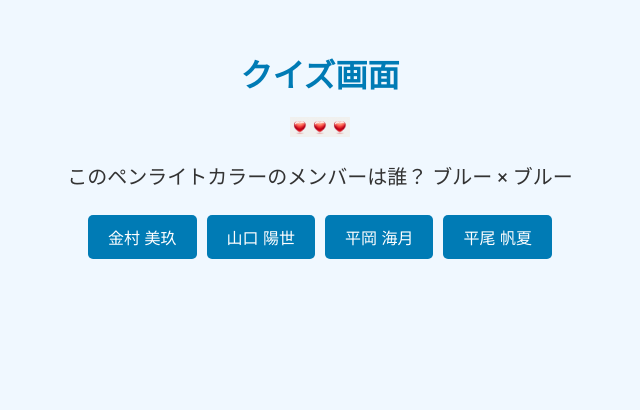
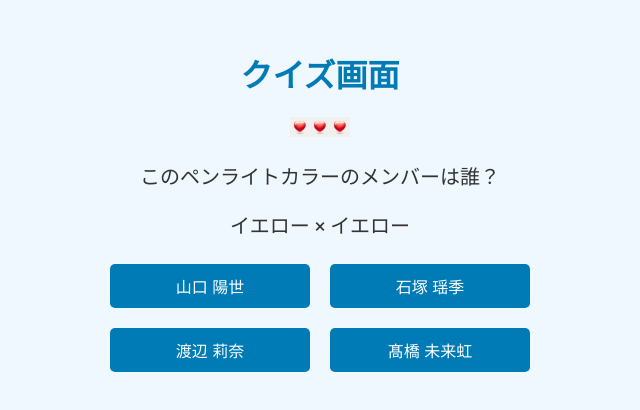
Before and after one commit to curogihu/hinatazaka_pen_light_color_quiz, a React (Create React App) app: page /top in a window 1280 px wide. Both pictures are taken after a click on the button "スタート". Shown: the top 410 px of the page, without its empty margins (320-960 px from the left). Built offline with nearby package versions, Linux system fonts and the light colour scheme.

Commit message:
test commit

```diff
--- a/src/App.css
+++ b/src/App.css
@@ -114,6 +114,15 @@ h1 {
   margin: 20px 0;
 }
 
+.quiz-container .quiz-options {  /* 変更箇所 */
+  display: grid;
+  grid-template-columns: repeat(2, 1fr); /* 2列 */
+  gap: 10px;
+  justify-content: center; /* 中央揃え */
+  max-width: 400px; /* 全体の幅を指定 */
+  margin: 0 auto; /* 水平方向の中央揃え */
+}
+
 .quiz-container button {
   margin: 5px;
   padding: 10px 20px;
@@ -129,3 +138,8 @@ h1 {
 .quiz-container button:hover {
   background-color: #005f99;
 }
+
+.quiz-container button[disabled] {
+  cursor: not-allowed;
+  opacity: 0.6;
+}
--- a/src/data/members.json
+++ b/src/data/members.json
@@ -125,60 +125,6 @@
         "generation": "4期生",
         "colors": ["ブルー", "ブルー"],
         "isGraduation": false
-      },
-      {
-        "name": "柿崎 芽実",
-        "generation": "1期生",
-        "colors": ["サクラピンク", "サクラピンク"],
-        "isGraduation": true
-      },
-      {
-        "name": "井口 眞緒",
-        "generation": "1期生",
-        "colors": ["パールグリーン", "パールグリーン"],
-        "isGraduation": true
-      },
-      {
-        "name": "濱瀬 茉莉奈",
-        "generation": "2期生",
-        "colors": ["グリーン", "グリーン"],
-        "isGraduation": true
-      },
-      {
-        "name": "宮田 愛萌",
-        "generation": "2期生",
-        "colors": ["ピンク", "ピンク"],
-        "isGraduation": true
-      },
-      {
-        "name": "影山 優佳",
-        "generation": "1期生",
-        "colors": ["ピンク", "ピンク"],
-        "isGraduation": true
-      },
-      {
-        "name": "岸帆夏",
-        "generation": "4期生",
-        "colors": ["ブルー", "ブルー"],
-        "isGraduation": true
-      },
-      {
-        "name": "潮紗理菜",
-        "generation": "1期生",
-        "colors": ["ブルー", "ブルー"],
-        "isGraduation": true
-      },
-      {
-        "name": "渡邉 美穂",
-        "generation": "2期生",
-        "colors": ["サクラピンク", "サクラピンク"],
-        "isGraduation": true
-      },
-      {
-        "name": "髙橋 未来花",
-        "generation": "3期生",
-        "colors": ["ピンク", "ピンク"],
-        "isGraduation": true
       }
     ]
   }
--- a/src/pages/QuizPage.js
+++ b/src/pages/QuizPage.js
@@ -6,15 +6,18 @@ import heartIcon from '../assets/heart_icon.png';
 const QuizPage = () => {
   const location = useLocation();
   const navigate = useNavigate();
-  const { range, questionCount, difficulty } = location.state;
+  const { difficulty } = location.state;
 
   const [questionIndex, setQuestionIndex] = useState(0);
   const [life, setLife] = useState(difficulty === 'easy' ? 3 : difficulty === 'normal' || difficulty === 'hard' ? 2 : 1);
   const [questions, setQuestions] = useState([]);
   const [currentQuestion, setCurrentQuestion] = useState({});
+  const [selectedOption, setSelectedOption] = useState(null); // 修正箇所: 選択されたオプションを追跡
+  const [isCorrect, setIsCorrect] = useState(false); // 修正箇所: 正解か不正解かを追跡
   const [timeLeft, setTimeLeft] = useState(5);
   const [isCountingDown, setIsCountingDown] = useState(difficulty === 'superhard');
   const [startTime, setStartTime] = useState(Date.now());
+  const [countdown, setCountdown] = useState(null); // 修正箇所: カウントダウン用
 
   // 経過時間をMM:SS.NNN形式でフォーマットする関数
   const formatTime = (milliseconds) => {
@@ -25,8 +28,30 @@ const QuizPage = () => {
     return `${String(minutes).padStart(2, '0')}:${String(seconds).padStart(2, '0')}.${String(millisecondsRemaining).padStart(3, '0')}`;
   };
 
-  const handleAnswer = useCallback((isCorrect) => {
-    if (!isCorrect) {
+  const handleAnswer = useCallback((option) => {
+    const moveToNextQuestion = () => {
+      if (questionIndex + 1 < questions.length) {
+        setQuestionIndex(questionIndex + 1);
+        setCurrentQuestion(questions[questionIndex + 1]);
+        setSelectedOption(null);
+        setTimeLeft(5);
+        setCountdown(null);
+        setIsCountingDown(difficulty === 'superhard');
+      } else {
+        // 最後の問題の場合も、色の変化を待ってから遷移
+        const timer = setTimeout(() => {
+          const timeTaken = formatTime(Date.now() - startTime);
+          navigate('/result', { state: { correctAnswers: questionIndex + 1, totalQuestions: questions.length, timeTaken } });
+        }, 3000); // 色の変化を待つ時間を設定（ここでは3秒）
+        return () => clearTimeout(timer); // タイマーをクリアして確実に待機する
+      }
+    };
+
+    setSelectedOption(option);
+    const correct = option === currentQuestion.correctAnswer;
+    setIsCorrect(correct);
+
+    if (!correct) {
       setLife(life - 1);
       if (life - 1 === 0) {
         const timeTaken = formatTime(Date.now() - startTime);
@@ -35,16 +60,18 @@ const QuizPage = () => {
       }
     }
 
-    if (questionIndex + 1 < questions.length) {
-      setQuestionIndex(questionIndex + 1);
-      setCurrentQuestion(questions[questionIndex + 1]);
-      setTimeLeft(5);
-      setIsCountingDown(difficulty === 'superhard');
-    } else {
-      const timeTaken = formatTime(Date.now() - startTime);
-      navigate('/result', { state: { correctAnswers: questionIndex + 1, totalQuestions: questions.length, timeTaken } });
-    }
-  }, [life, questionIndex, questions, navigate, difficulty, startTime]);
+    setCountdown(3);
+
+    const timer = setInterval(() => {
+      setCountdown((prevCountdown) => {
+        if (prevCountdown === 1) {
+          clearInterval(timer);
+          moveToNextQuestion(); // 最後の問題も含めて、次の処理に進む
+        }
+        return prevCountdown - 1;
+      });
+    }, 1000);
+  }, [life, questionIndex, questions, navigate, startTime, currentQuestion, difficulty]); // 必要な依存配列
 
   const initializeQuiz = useCallback(() => {
     setStartTime(Date.now());
@@ -54,20 +81,30 @@ const QuizPage = () => {
     setIsCountingDown(difficulty === 'superhard');
 
     let filteredMembers = membersData.members;
-    if (range !== 'all_og') {
-      filteredMembers = filteredMembers.filter(member => member.isGraduation === false);
+
+    // フィルタリング条件に応じたメンバーを取得
+    // range フィルタリングのコードをここに追加する（もし必要なら）
+
+    if (filteredMembers.length === 0) {
+      console.error("該当するメンバーがいません");
+      navigate('/top');
+      return;
     }
 
-    if (range !== 'all' && range !== 'all_og') {
-      filteredMembers = filteredMembers.filter(member => member.generation === range);
+    // インデックスのリストを作成し、それをシャッフル
+    const indices = Array.from({ length: filteredMembers.length }, (_, i) => i);
+    for (let i = indices.length - 1; i > 0; i--) {
+      const j = Math.floor(Math.random() * (i + 1));
+      [indices[i], indices[j]] = [indices[j], indices[i]];
     }
 
+    // シャッフルされたインデックスを使用して問題を生成
     const selectedQuestions = [];
-    for (let i = 0; i < (questionCount === 'all' ? filteredMembers.length : parseInt(questionCount)); i++) {
-      const randomIndex = Math.floor(Math.random() * filteredMembers.length);
-      const question = filteredMembers.splice(randomIndex, 1)[0];
+    for (let i = 0; i < indices.length; i++) {
+      const question = filteredMembers[indices[i]];
       selectedQuestions.push({
-        questionText: `このペンライトカラーのメンバーは誰？\n ${question.colors[0]} × ${question.colors[1]}`,
+        questionText: `このペンライトカラーのメンバーは誰？`,
+        questionColors: `${question.colors[0]} × ${question.colors[1]}`,
         correctAnswer: question.name,
         options: shuffleOptions(filteredMembers, question.name)
       });
@@ -75,7 +112,7 @@ const QuizPage = () => {
 
     setQuestions(selectedQuestions);
     setCurrentQuestion(selectedQuestions[0]);
-  }, [difficulty, range, questionCount]);
+  }, [difficulty, navigate]);
 
   useEffect(() => {
     initializeQuiz();  // クイズページがロードされた時にクイズを初期化
@@ -95,9 +132,14 @@ const QuizPage = () => {
     const options = [correctAnswer];
 
     while (options.length < 4) {
+      if (shuffledMembers.length === 0) {
+        console.error("選択肢を生成できるメンバーが不足しています");
+        break;
+      }
       const randomIndex = Math.floor(Math.random() * shuffledMembers.length);
-      const option = shuffledMembers.splice(randomIndex, 1)[0].name;
-      if (!options.includes(option)) {
+      const option = shuffledMembers.splice(randomIndex, 1)[0]?.name;
+
+      if (option && !options.includes(option)) {
         options.push(option);
       }
     }
@@ -112,23 +154,43 @@ const QuizPage = () => {
   };
 
   return (
-    <div className="quiz-container">  {/* <-- 緑色 */}
-      <h1>クイズ画面</h1> {/* <-- 緑色 */}
-      <div className="hearts">  {/* <-- 緑色 */}
+    <div className="quiz-container">
+      <h1>クイズ画面</h1>
+      <div className="hearts">
         {renderHearts()}
       </div>
       <div>
         <p>{currentQuestion.questionText}</p>
+        <p>{currentQuestion.questionColors}</p>
       </div>
-      <div>
+      <div className="quiz-options">
         {currentQuestion.options && currentQuestion.options.map((option, index) => (
-          <button key={index} onClick={() => handleAnswer(option === currentQuestion.correctAnswer)}>
+          <button
+            key={index}
+            onClick={() => handleAnswer(option)} // 修正箇所: 引数を渡す
+            style={{
+              backgroundColor:
+                selectedOption === option
+                  ? isCorrect
+                    ? '#00aaff' // 正解の場合の空色
+                    : '#ff6666' // 不正解の場合の赤色
+                  : option === currentQuestion.correctAnswer && selectedOption !== null
+                  ? '#00aaff' // 不正解のときに正解を表示
+                  : ''
+            }}
+            disabled={selectedOption !== null} // 修正箇所: 選択後は他のボタンを無効化
+          >
             {option}
           </button>
         ))}
       </div>
+      {countdown !== null && ( // 修正箇所: カウントダウン表示
+        <div style={{ fontSize: '24px', marginTop: '20px' }}>
+          次の出題まで {countdown}
+        </div>
+      )}
       {isCountingDown && (
-        <div style={{ fontSize: '48px', color: 'red' }}>  {/* <-- 緑色 */}
+        <div style={{ fontSize: '48px', color: 'red' }}>
           {timeLeft}
         </div>
       )}
--- a/src/pages/TopPage.js
+++ b/src/pages/TopPage.js
@@ -20,10 +20,6 @@ const TopPage = () => {
         <label>出題範囲</label>
         <select value={range} onChange={(e) => setRange(e.target.value)}>
           <option value="all">オール</option>
-          <option value="1st">1期生</option>
-          <option value="2nd">2期生</option>
-          <option value="3rd">3期生</option>
-          <option value="4th">4期生</option>
         </select>
 
         <label>出題数</label>
@@ -31,8 +27,6 @@ const TopPage = () => {
           value={questionCount}
           onChange={(e) => setQuestionCount(e.target.value)}
         >
-          <option value="5">5問</option>
-          <option value="10">10問</option>
           <option value="all">オール</option>
         </select>
 
```
